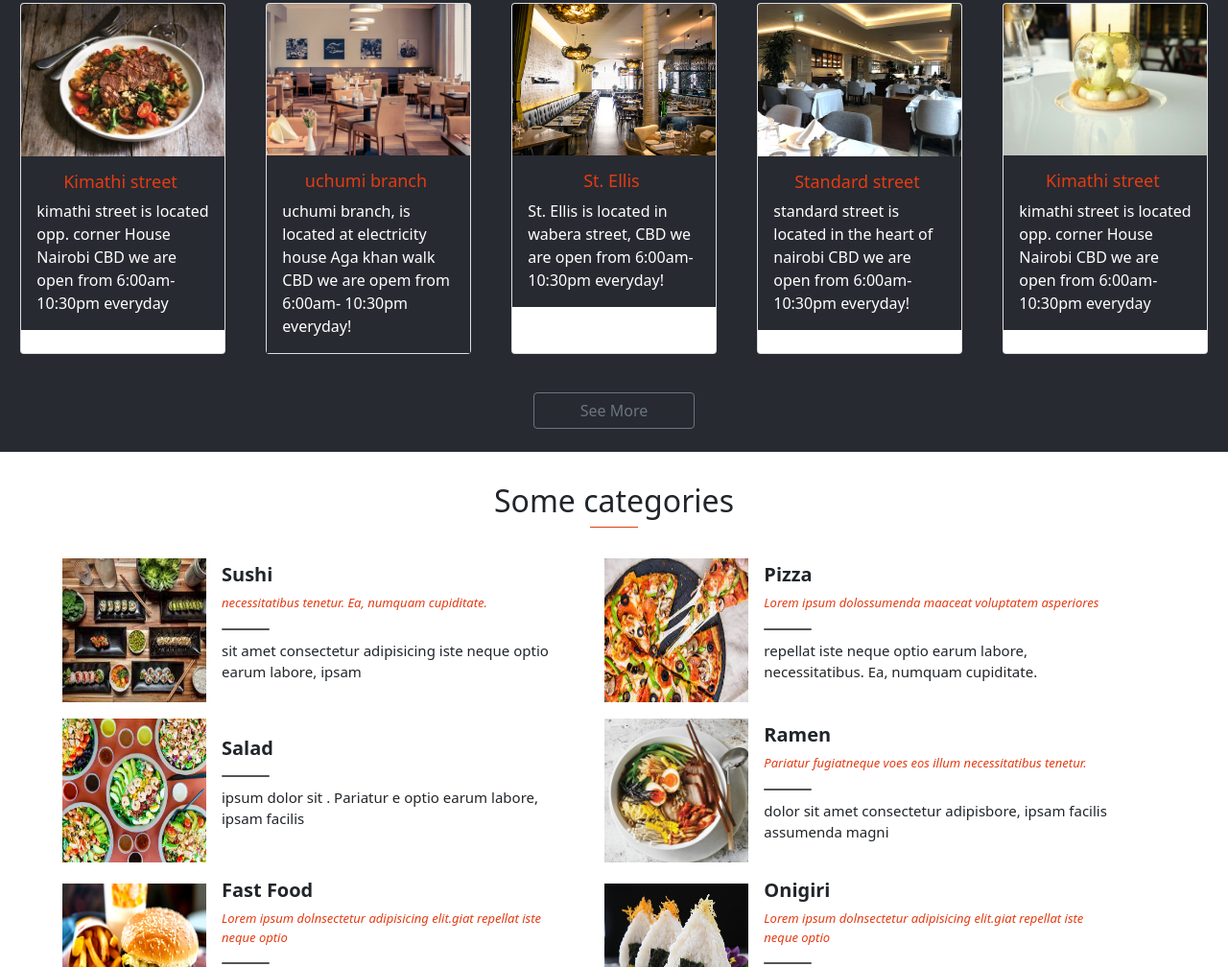
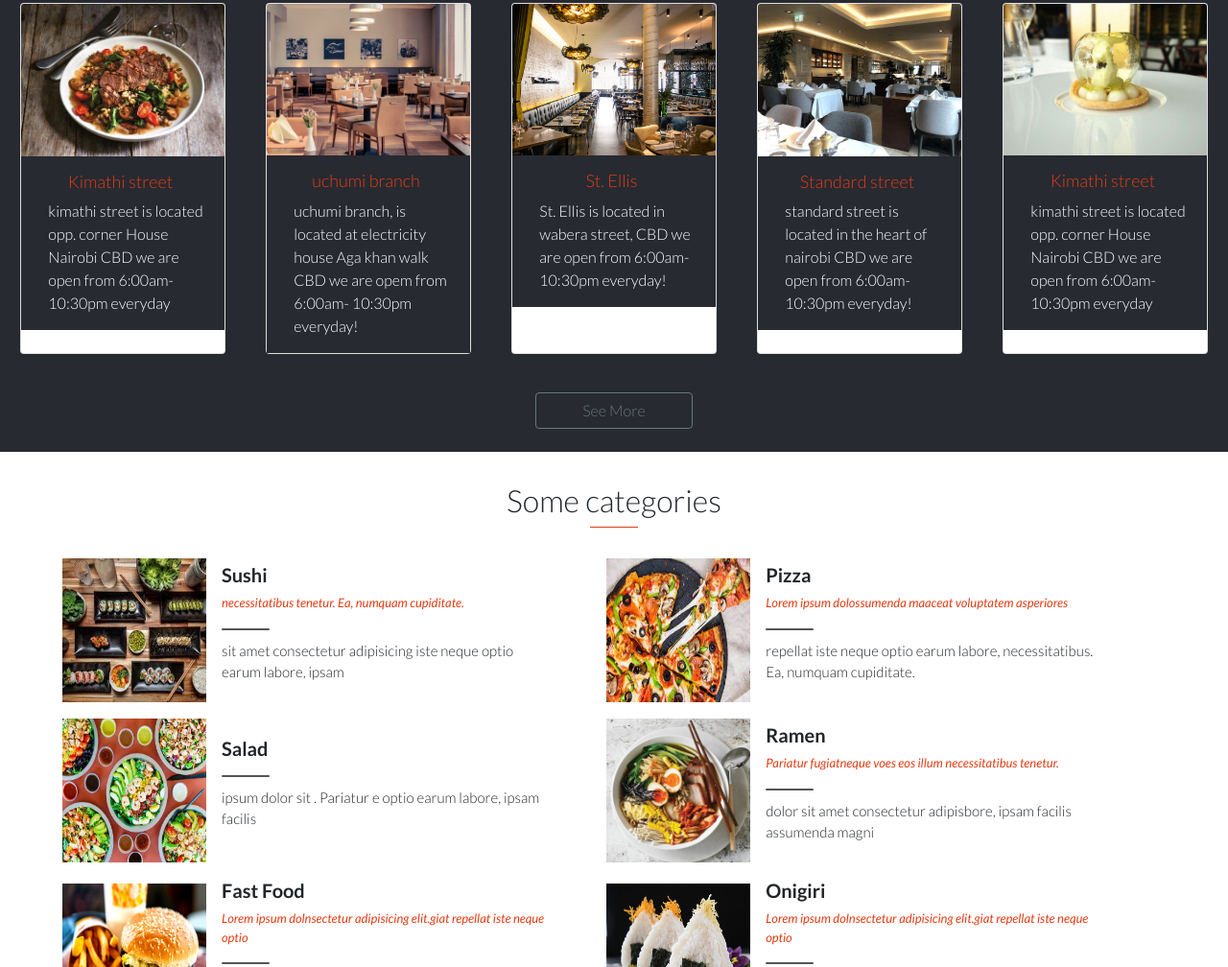
Before and after one commit to Abass-rashid/capstone-1, a website: page index.html in a window 1280 px wide. Shown: the part 983-1991 px from the top of the page at 96% size. Drawn offline with nearby package versions, Linux system fonts and the light colour scheme.

Commit message:
add recomended change

```diff
--- a/index.html
+++ b/index.html
@@ -10,6 +10,9 @@
   <script src="https://cdn.jsdelivr.net/npm/bootstrap@5.0.2/dist/js/bootstrap.bundle.min.js"
     integrity="sha384-MrcW6ZMFYlzcLA8Nl+NtUVF0sA7MsXsP1UyJoMp4YLEuNSfAP+JcXn/tWtIaxVXM"
     crossorigin="anonymous"></script>
+    <link
+      href="https://fonts.googleapis.com/css2?family=Lato:ital,wght@0,300;0,700;0,900;1,300;1,400&family=Poppins:wght@200;300;400;500;600;700;800;900&display=swap"
+      rel="stylesheet">
   <link rel="stylesheet" href="styles.css">
   <title>Pronto Restaurant</title>
 </head>
--- a/styles.css
+++ b/styles.css
@@ -1,3 +1,7 @@
+body {
+  font-family: 'Lato', sans-serif;
+}
+
 ul {
   list-style-type: none;
   padding-left: 1rem;
@@ -97,14 +101,6 @@ a {
   justify-content: center;
 }
 
-/* .intro-img {
-    opacity: 0.3;
-    position: absolute;
-    width: 100%;
-    height: 100%;
-
-} */
-
 .intro::before {
   content: "";
   background-image: url('./assets/resto1.jpg');
@@ -178,6 +174,9 @@ h1 {
   font-size: 18px;
   margin-right: 5px;
 }
+.card-text {
+  margin-left: 12px;
+}
 
 .categories-section {
   display: flex;
@@ -231,6 +230,7 @@ h1 {
   color: #e43c13;
   font-size: 13px;
   font-style: italic;
+
 }
 
 .cat-content {
```
Also changed, not shown: README.md.
